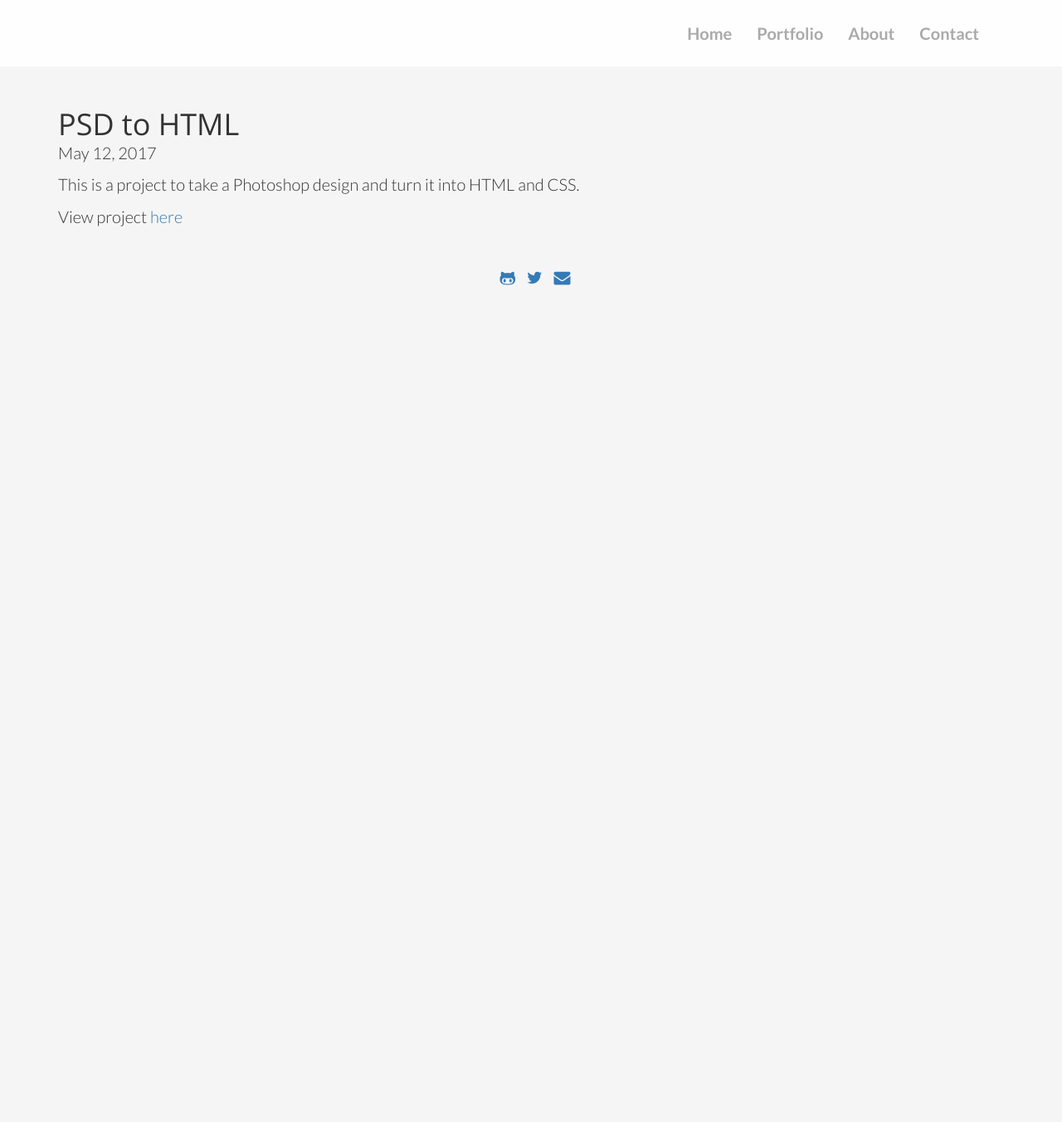
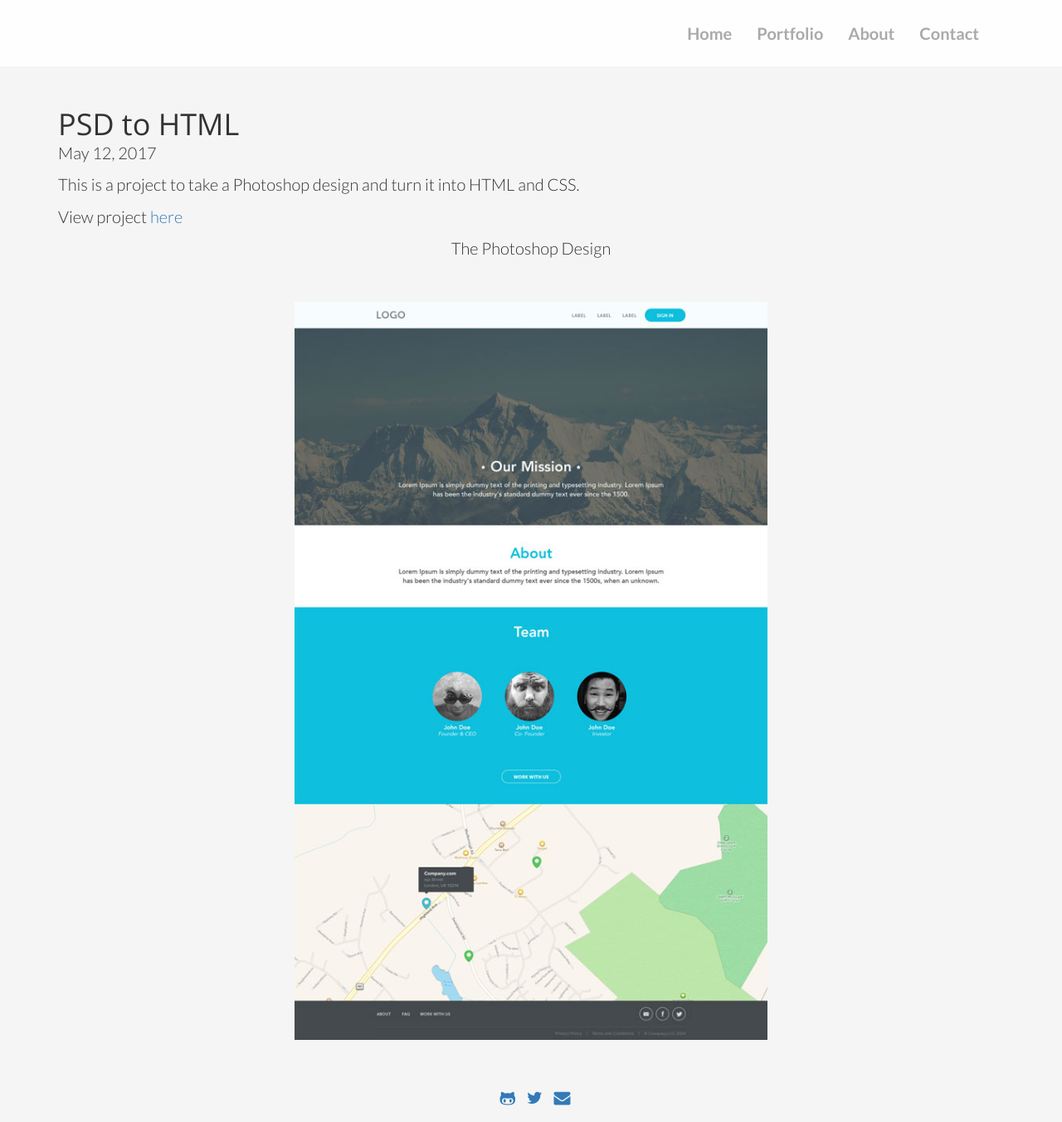
Before and after one commit to dfuentes22/dfuentes22.github.io, a Jekyll site: the page built from _posts/2017-05-12-PSDtoHTML.md, in a window 1280 px wide. Shown: the whole page at 83% size. Built offline with Jekyll 4.4.1, drawn with Linux system fonts in a browser that asks for light colours; nearby versions of some CDN libraries; before the commit the page ends 900 px from its top, so only the background shows below that.

Commit message:
added design image

```diff
--- a/_posts/2017-05-12-PSDtoHTML.md
+++ b/_posts/2017-05-12-PSDtoHTML.md
@@ -11,10 +11,7 @@ This is a project to take a Photoshop design and turn it into HTML and CSS.
 View project <a href="#">here</a>
 
 
-<!-- <div class="preview">
-<img src="../img/budgetbg.jpg">
+<div class="preview">
+<p class="text-center">The Photoshop Design</p>
+<img src="../img/PSDDesignOne.jpg">
 </div>
-
-<div class="preview">
-<img src="../img/budgetbg2.jpg">
-</div> -->
```
Also changed, not shown: img/PSDDesignOne.jpg (added).
